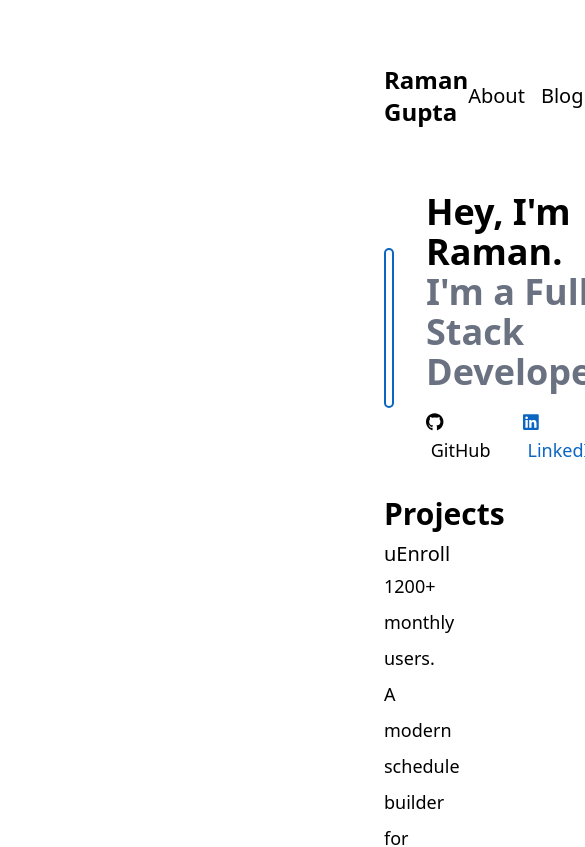
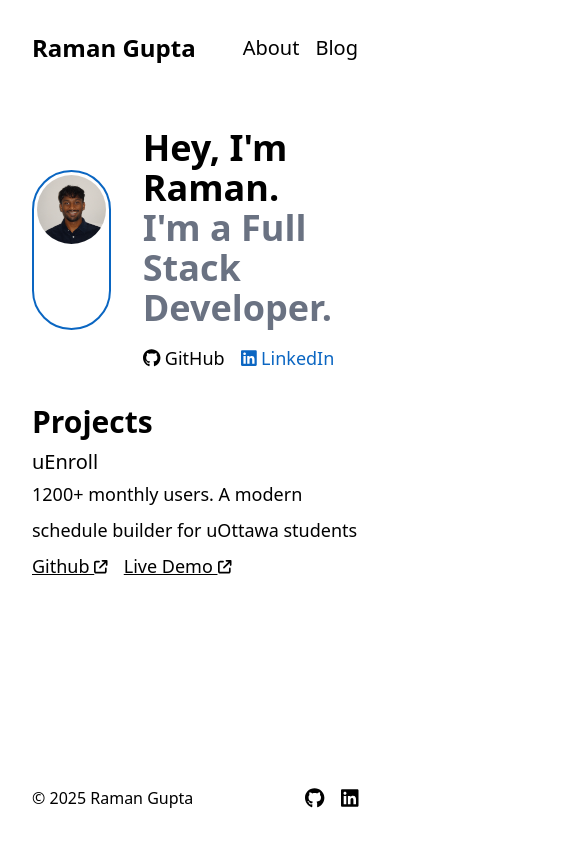
Before and after one commit to g-raman/personal-website, a Next.js app: page / in a window 390 px wide. Shown: the top 847 px of the page, 585 px wide, since content can reach past the window. Built offline with nearby package versions, Linux system fonts and the light colour scheme.

Commit message:
feat: adjust padding for different screen sizes

```diff
--- a/src/app/layout.tsx
+++ b/src/app/layout.tsx
@@ -31,7 +31,7 @@ export default function RootLayout({
   return (
     <html lang="en">
       <body
-        className={`${geistSans.variable} ${geistMono.variable} flex h-dvh flex-col gap-16 p-4 px-96 py-16 antialiased`}
+        className={`${geistSans.variable} ${geistMono.variable} flex h-dvh flex-col gap-16 p-8 antialiased md:px-64 md:py-16 xl:px-96 xl:py-16`}
       >
         <Header />
         {children}
```
